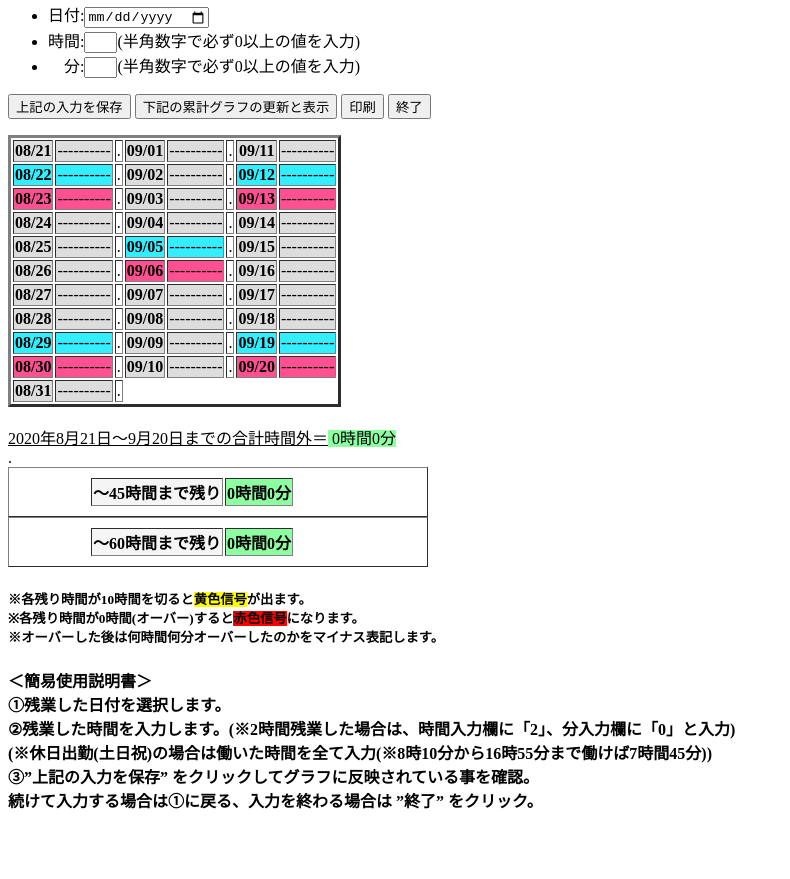
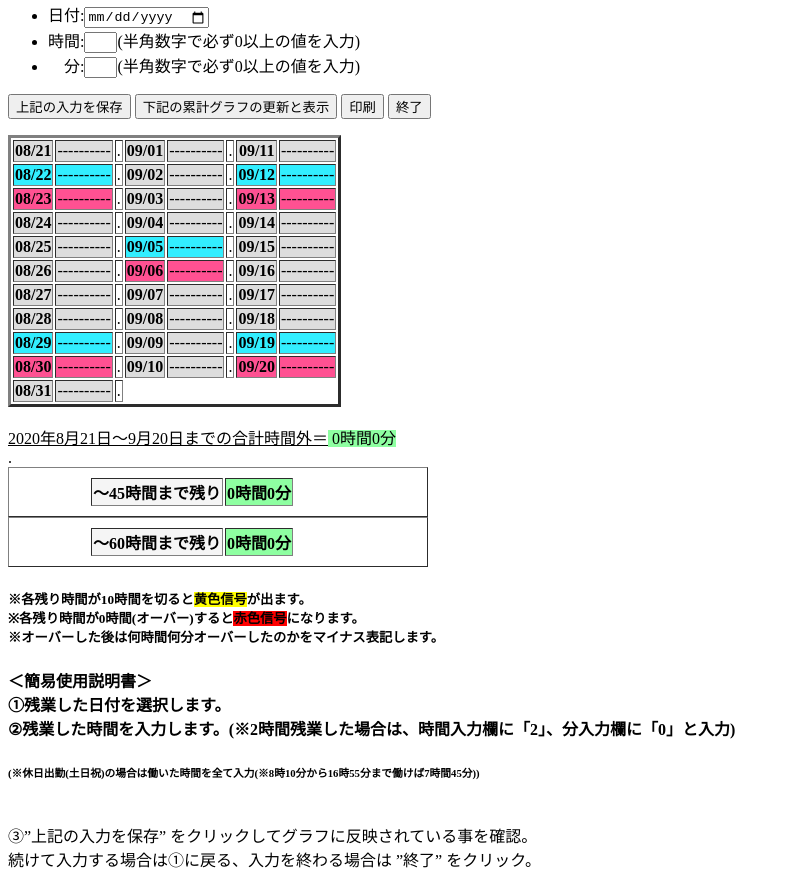
Before and after one commit to Curious-George-usj/2020-8, a plain HTML site: page index.html in a window 1280 px wide. Shown: the part 87-966 px from the top of the page, without its empty margins (0-790 px from the left). Before the commit the page ends 921 px from the top, so only its background shows below. Drawn offline with Linux system fonts and the light colour scheme.

Commit message:
Update.
Because of updating.

```diff
--- a/index.html
+++ b/index.html
@@ -329,7 +329,7 @@ function ccc(){
 </tr>
 </table>
 <h5>※各残り時間が10時間を切ると<span class="goo">黄色信号</span>が出ます。<br>※各残り時間が0時間(オーバー)すると<span class="hoo">赤色信号</span>になります。<br>※オーバーした後は何時間何分オーバーしたのかをマイナス表記します。</h5>
-<h4>＜簡易使用説明書＞<br>①残業した日付を選択します。<br>②残業した時間を入力します。(※2時間残業した場合は、時間入力欄に「2」、分入力欄に「0」と入力)<br>(※休日出勤(土日祝)の場合は働いた時間を全て入力(※8時10分から16時55分まで働けば7時間45分))
+<h4>＜簡易使用説明書＞<br>①残業した日付を選択します。<br>②残業した時間を入力します。(※2時間残業した場合は、時間入力欄に「2」、分入力欄に「0」と入力)<h6>(※休日出勤(土日祝)の場合は働いた時間を全て入力(※8時10分から16時55分まで働けば7時間45分))</h6>
   <br>③”上記の入力を保存” をクリックしてグラフに反映されている事を確認。<br>続けて入力する場合は①に戻る、入力を終わる場合は ”終了” をクリック。
 
 
```
